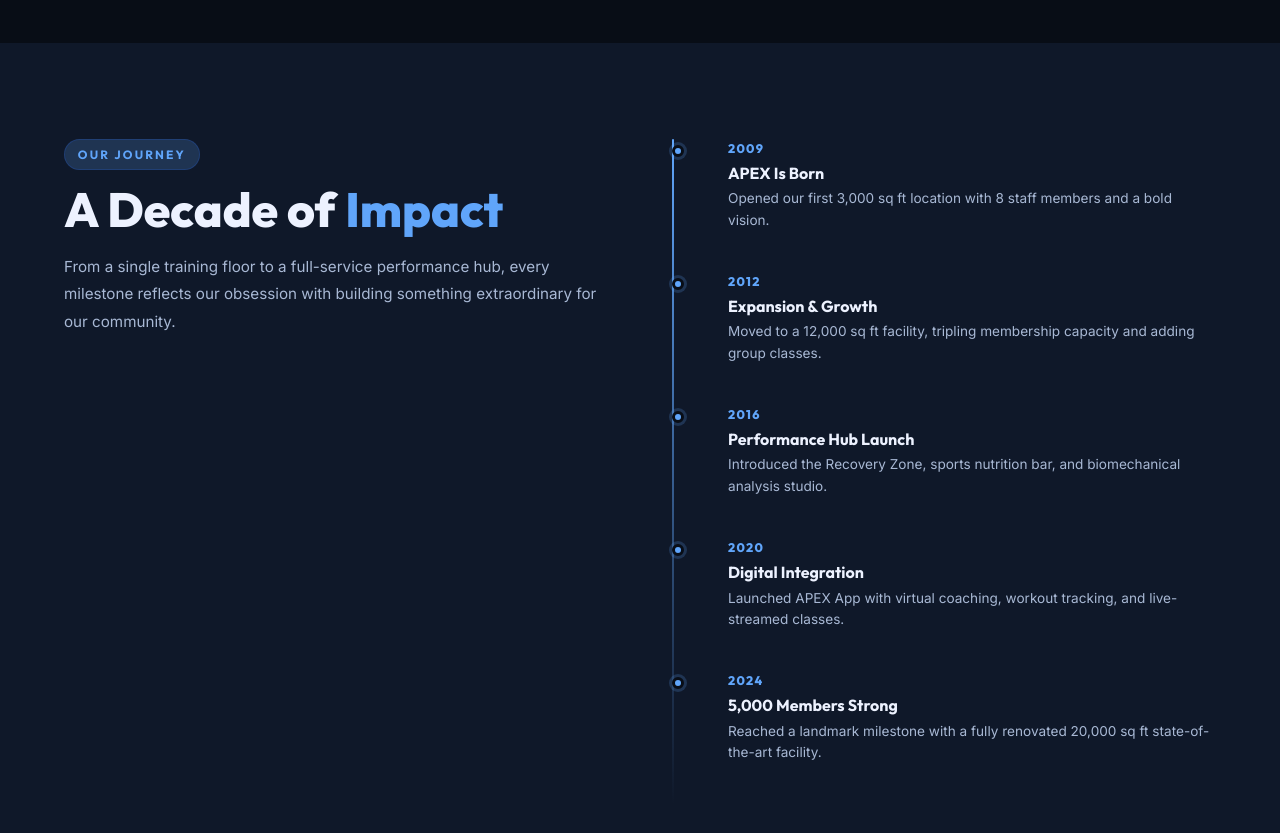
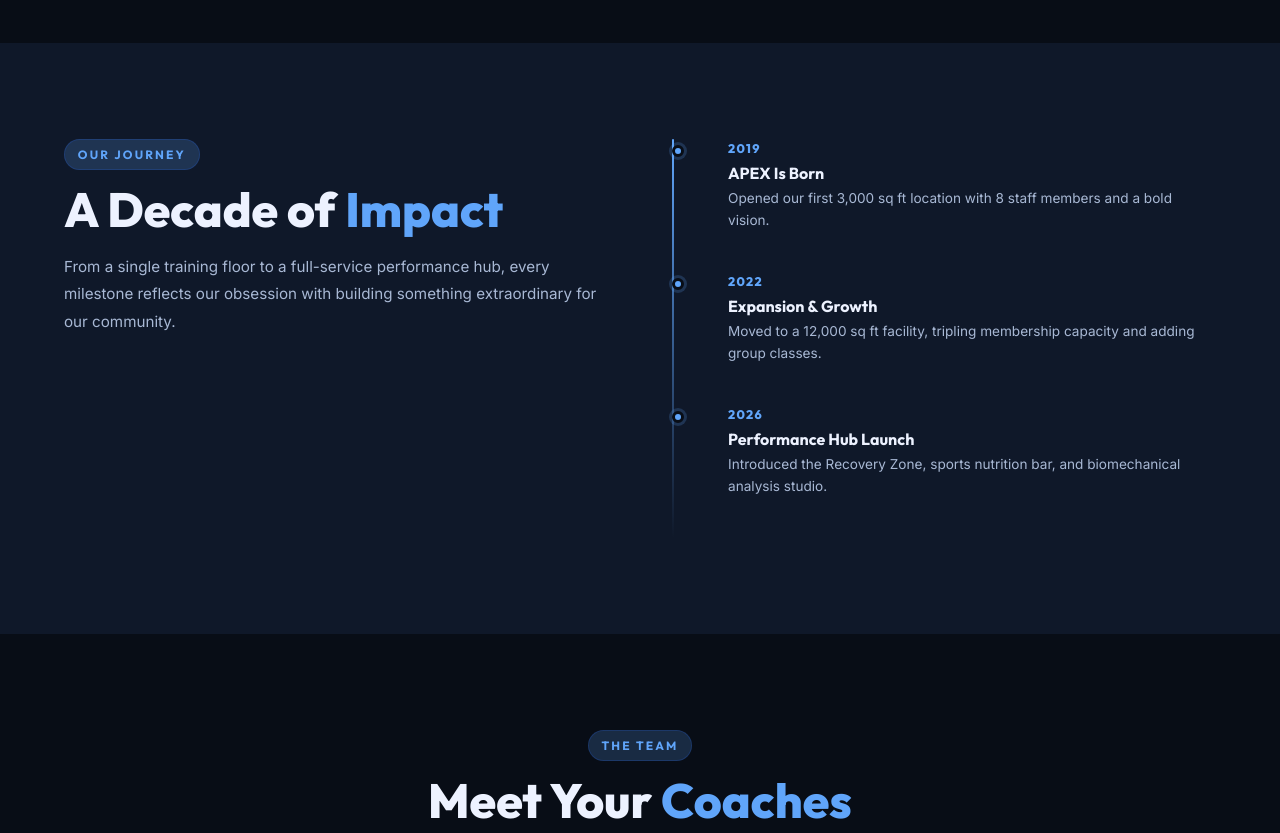
Before and after one commit to patilomkar2125-commit/Gym-Website, a plain HTML site: page about.html in a window 1280 px wide. Shown: the part 1900-2733 px from the top of the page. Drawn offline with Linux system fonts and the light colour scheme.

Commit message:
Update about.html

```diff
--- a/about.html
+++ b/about.html
@@ -322,30 +322,30 @@
 
           <div class="timeline slide-right">
             <div class="timeline-item fade-in">
-              <div class="timeline-year">2009</div>
+              <div class="timeline-year">2019</div>
               <h3>APEX Is Born</h3>
               <p>Opened our first 3,000 sq ft location with 8 staff members and a bold vision.</p>
             </div>
             <div class="timeline-item fade-in">
-              <div class="timeline-year">2012</div>
+              <div class="timeline-year">2022</div>
               <h3>Expansion &amp; Growth</h3>
               <p>Moved to a 12,000 sq ft facility, tripling membership capacity and adding group classes.</p>
             </div>
             <div class="timeline-item fade-in">
-              <div class="timeline-year">2016</div>
+              <div class="timeline-year">2026</div>
               <h3>Performance Hub Launch</h3>
               <p>Introduced the Recovery Zone, sports nutrition bar, and biomechanical analysis studio.</p>
             </div>
-            <div class="timeline-item fade-in">
+            <!-- <div class="timeline-item fade-in">
               <div class="timeline-year">2020</div>
               <h3>Digital Integration</h3>
               <p>Launched APEX App with virtual coaching, workout tracking, and live-streamed classes.</p>
             </div>
             <div class="timeline-item fade-in">
-              <div class="timeline-year">2024</div>
-              <h3>5,000 Members Strong</h3>
+              <div class="timeline-year">2026</div>
+              <h3>500 Members Strong</h3>
               <p>Reached a landmark milestone with a fully renovated 20,000 sq ft state-of-the-art facility.</p>
-            </div>
+            </div> -->
           </div>
         </div>
       </div>
@@ -468,7 +468,7 @@
       </div>
       <hr class="footer-divider" />
       <div class="footer-bottom">
-        <p class="footer-copy">&copy; 2024 <span>APEX GYM</span>. All rights reserved.</p>
+        <p class="footer-copy">&copy; 2026 <span>APEX GYM</span>. All rights reserved.</p>
         <div style="display:flex;gap:1.5rem;">
           <a href="#" style="font-size:0.78rem;color:rgba(255,255,255,0.3);">Privacy Policy</a>
           <a href="#" style="font-size:0.78rem;color:rgba(255,255,255,0.3);">Terms of Service</a>
```
